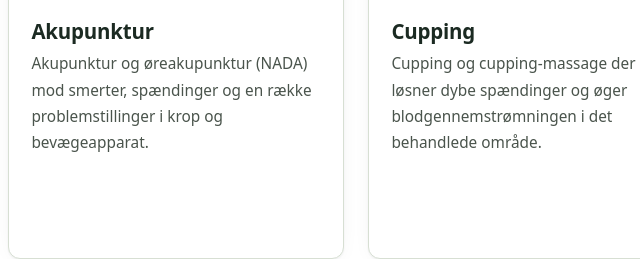
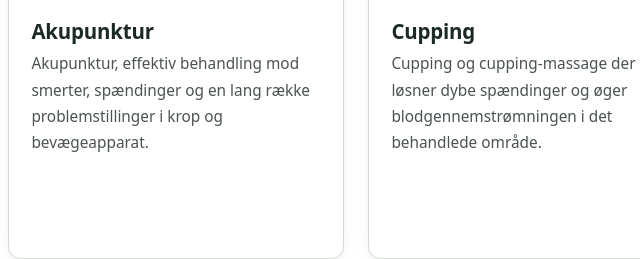
Before and after one commit to coffeejones/mh-sportsmassage, a plain HTML site: page index.html in a window 1280 px wide. Shown: the part 1250-1509 px from the top of the page, 464-1104 px from the left. Drawn offline with Linux system fonts and the light colour scheme.

Commit message:
Update index.html

```diff
--- a/index.html
+++ b/index.html
@@ -89,8 +89,8 @@
           <img src="images/mh/akupunktur.jpg" alt="Akupunktur under behandling" loading="lazy" />
           <div class="card__body">
             <h3>Akupunktur</h3>
-            <p>Akupunktur og øreakupunktur (NADA) mod smerter, spændinger og
-               en række problemstillinger i krop og bevægeapparat.</p>
+            <p>Akupunktur, effektiv behandling mod smerter, spændinger og
+               en lang række problemstillinger i krop og bevægeapparat.</p>
           </div>
         </article>
 
```
